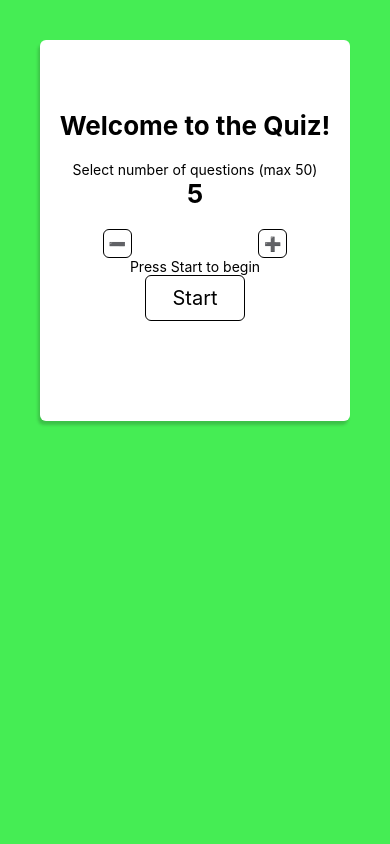
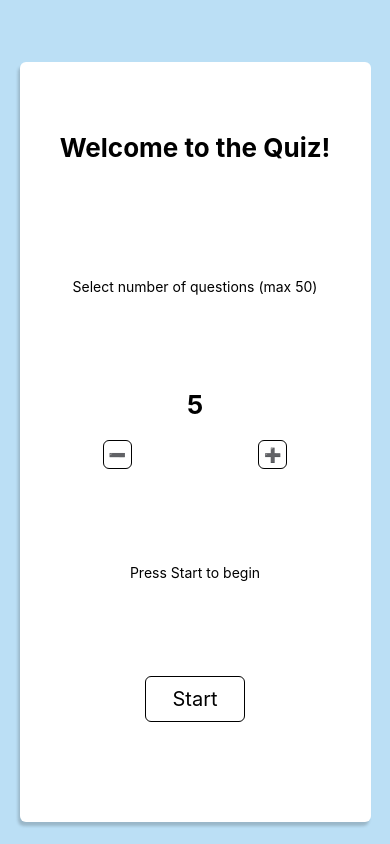
Before and after one commit to henriksundman/quiz-app-RN, a React Native app: screen / in a window 390 px wide. Built offline with nearby package versions, Linux system fonts and the light colour scheme.

Commit message:
fix card sizes fix statusbar

```diff
--- a/App.tsx
+++ b/App.tsx
@@ -1,15 +1,15 @@
 import { StatusBar } from 'expo-status-bar';
-import { SafeAreaView, StyleSheet, View } from 'react-native';
+import { SafeAreaView, StyleSheet, View, Platform } from 'react-native';
 
 import { MainContainer } from './screens/MainContainer';
 import { GameContextProvider } from './store/game-context';
 
 export default function App() {
 	return (
-		<SafeAreaView style={{ flex: 1 }}>
+		<SafeAreaView style={{ flex: 1, backgroundColor: 'black' }}>
 			<GameContextProvider>
 				<View style={styles.container}>
-					<StatusBar style="auto" />
+					<StatusBar style={Platform.OS === 'ios' ? 'light' : 'dark'} />
 					<MainContainer />
 				</View>
 			</GameContextProvider>
@@ -20,7 +20,8 @@ export default function App() {
 const styles = StyleSheet.create({
 	container: {
 		flex: 1,
-		backgroundColor: '#45ed54',
+		backgroundColor: '#bbdff5',
 		alignItems: 'center',
+		justifyContent: 'center',
 	},
 });
--- a/screens/MainScreen.tsx
+++ b/screens/MainScreen.tsx
@@ -1,18 +1,20 @@
-import { StyleSheet, View } from 'react-native';
+import { Platform, StyleSheet, useWindowDimensions, View } from 'react-native';
 
 interface MainScreenProps {
 	children: React.ReactNode;
 }
 
 export const MainScreen = ({ children }: MainScreenProps) => {
-	return <View style={styles.card}>{children}</View>;
-};
+	const cardWidth = useWindowDimensions().width * 0.9;
+	const cardHeightIOS = useWindowDimensions().height * 0.8;
+	const cardHeightAndroid = useWindowDimensions().height * 0.9;
 
 	const styles = StyleSheet.create({
 		card: {
 			marginTop: 20,
 			alignItems: 'center',
-		height: '90%',
+			height: Platform.OS === 'ios' ? cardHeightIOS : cardHeightAndroid,
+			width: cardWidth,
 			elevation: 4,
 			backgroundColor: 'white',
 			shadowColor: '#171717',
@@ -22,3 +24,5 @@ const styles = StyleSheet.create({
 			borderRadius: 6,
 		},
 	});
+	return <View style={styles.card}>{children}</View>;
+};
```
Lines whose indentation alone changed are shown as unchanged.
